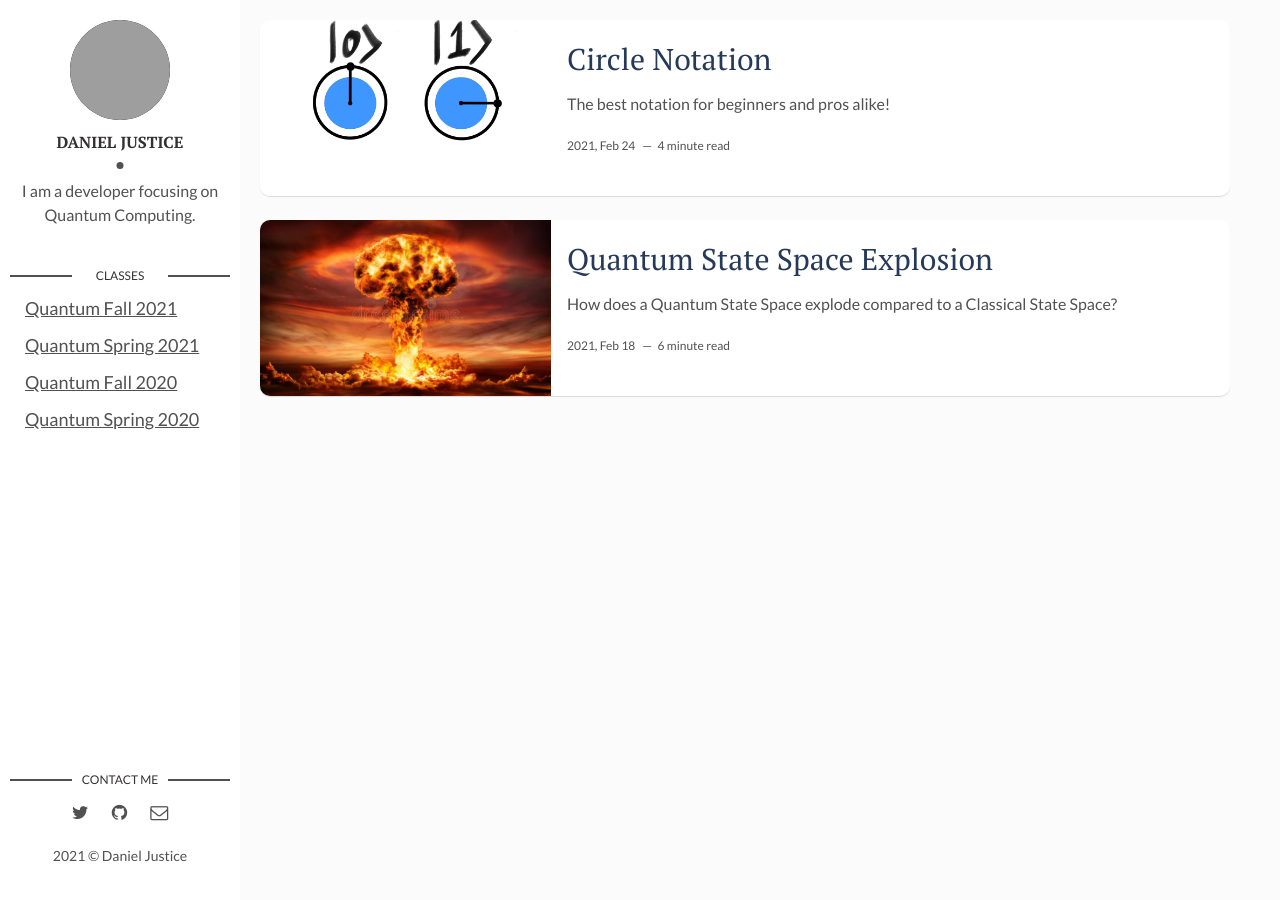
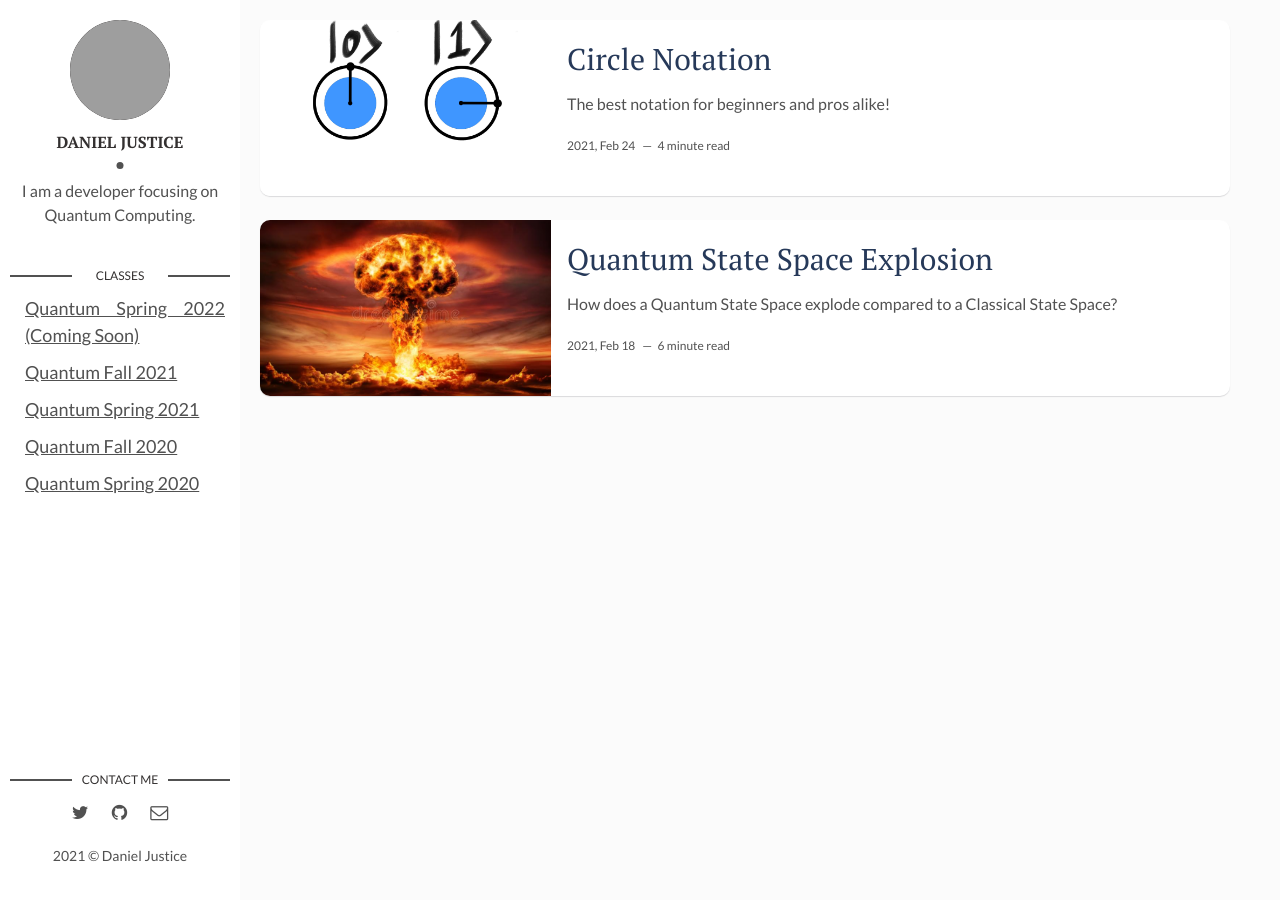
Before and after one commit to thequantumturtle/thequantumturtle.github.io, a Jekyll site: the page built from index.html, in a window 1280 px wide. Built offline with Jekyll 4.4.1, drawn with Linux system fonts in a browser that asks for light colours; the list of posts is cut into pages by our own code; grey boxes are pictures that could not be loaded.

Commit message:
add Spring 2022 Class:

```diff
--- a/_layouts/main.html
+++ b/_layouts/main.html
@@ -14,6 +14,7 @@
     <section class="contact quantum-websites">
       <h3 class="contact-title">Classes</h3>
       <ul>
+        <li><a href="https://thequantumturtle.github.io/QuantumSpring2022/">Quantum Spring 2022 (Coming Soon)</a></li>
         <li><a href="https://thequantumturtle.github.io/QuantumFall2021/">Quantum Fall 2021</a></li>
         <li><a href="https://thequantumturtle.github.io/QuantumSpring2021/">Quantum Spring 2021</a></li>
         <li><a href="https://thequantumturtle.github.io/QuantumFall2020/">Quantum Fall 2020</a></li>
```
